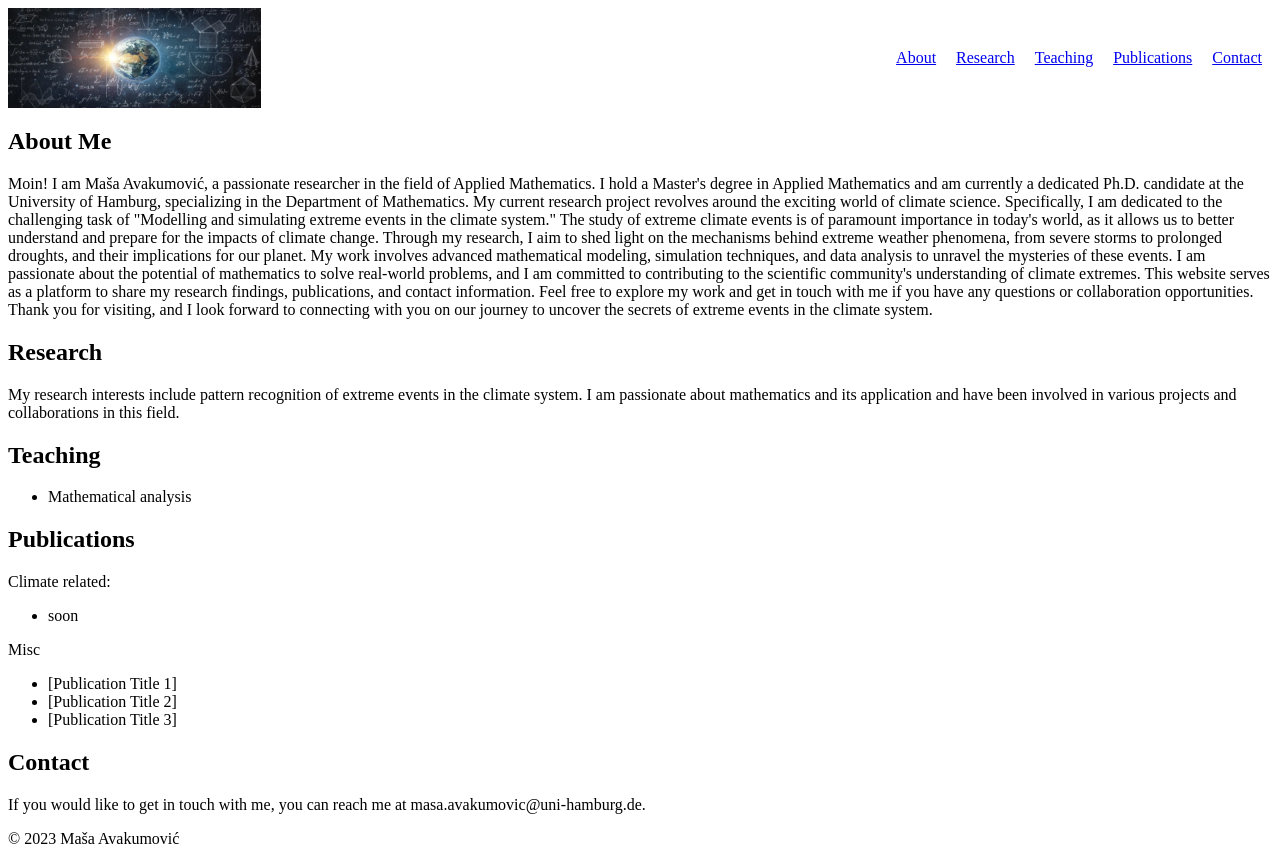
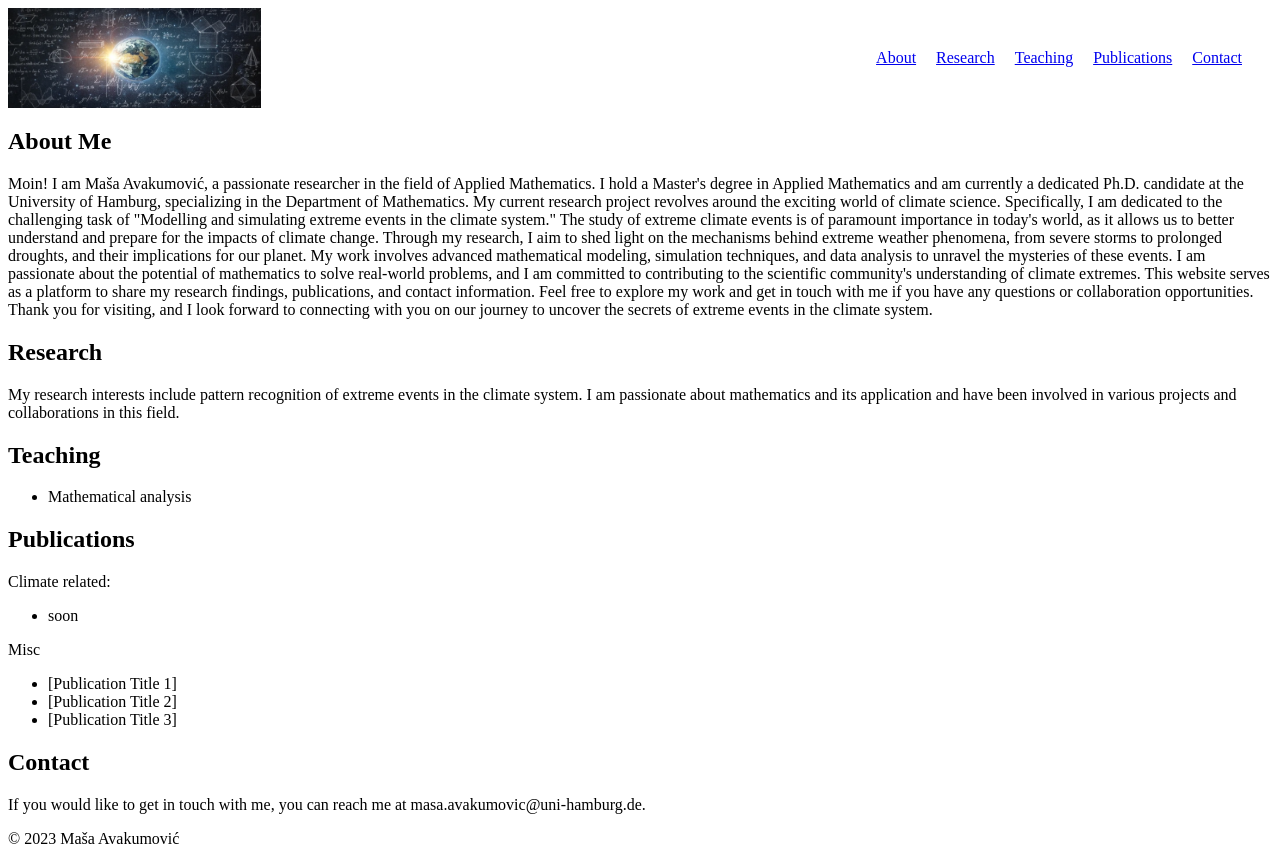
Before and after one commit to masumovic/masumovic.github.io, a plain HTML site: page index.html in a window 1280 px wide. Drawn offline with Linux system fonts and the light colour scheme.

Commit message:
Update styles.css

```diff
--- a/styles.css
+++ b/styles.css
@@ -8,8 +8,8 @@ nav ul {
     list-style: none;
     display: flex;
     justify-content: flex-start; /* Align menu to the left */
-    margin: 0; /* Remove default margin */
-    padding: 0; /* Remove default padding */
+    margin: 10px; /* Remove default margin */
+    padding: 10px; /* Remove default padding */
 }
 
 nav ul li {
```
